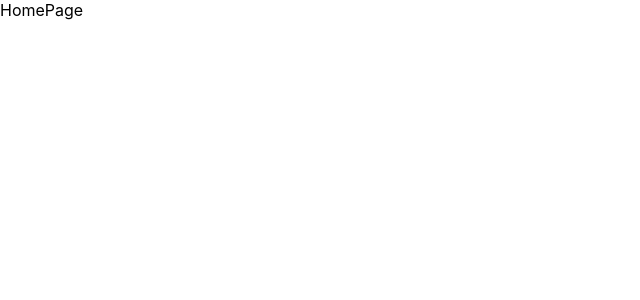
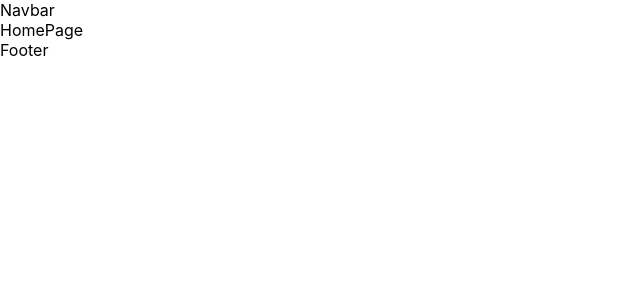
Before and after one commit to wiki-Arya-Team/wiki-aryia-frontend, a React (Create React App) app: page / in a window 1280 px wide. Shown: the top 300 px of the page, without its empty margins (0-640 px from the left). Built offline with nearby package versions, Linux system fonts and the light colour scheme.

Commit message:
Update App.js
.

```diff
--- a/src/App.js
+++ b/src/App.js
@@ -3,14 +3,18 @@ import { BrowserRouter as Router, Route, Routes } from "react-router-dom";
 import HomePage from "./pages/HomePage";
 import LoginPage from "./pages/LoginPage";
 import SignUpPage from "./pages/SignUpPage";
+import Navbar from "./components/Navbar";
+import Footer from "./components/Footer";
 function App() {
   return (
     <Router>
+      <Navbar />
       <Routes>
         <Route path="/" element={<HomePage />} />
         <Route exact path="/login" element={<LoginPage />} />
         <Route exact path="/register" element={<SignUpPage />} />
       </Routes>
+      <Footer />
     </Router>
   );
 }
```
